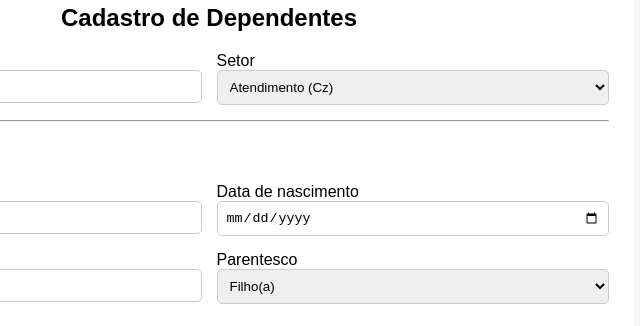
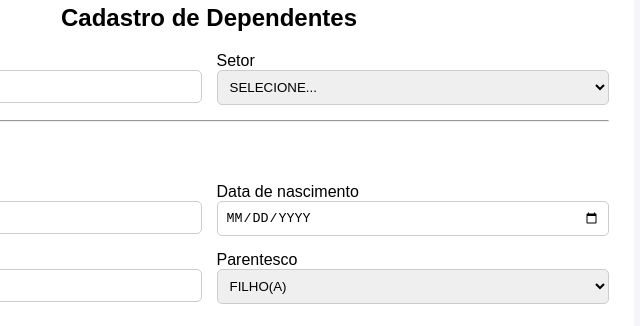
Before and after one commit to tiaghopba-wq/formulario-dependentes, a plain HTML site: page index.html in a window 1280 px wide. Shown: the part 177-503 px from the top of the page, 431-1071 px from the left. Drawn offline with Linux system fonts and the light colour scheme.

Commit message:
Update V3 index.html

```diff
--- a/index.html
+++ b/index.html
@@ -45,6 +45,7 @@ input, select {
     padding: 8px;
     border: 1px solid #ccc;
     border-radius: 5px;
+    text-transform: uppercase;
 }
 
 button {
@@ -92,56 +93,25 @@ button {
 <div class="form-row">
     <div class="form-group">
         <label>Nome do Colaborador</label>
-        <input type="text" name="colaborador" required>
+        <input type="text" name="colaborador" oninput="maiusculo(this)" required>
     </div>
 
     <div class="form-group">
-            <label>Setor</label>
-            <select name="setor" required>
-                <option>Atendimento (Cz)</option>
-                <option>Atendimento (Jn)</option>
-                <option>Atendimento (Ita)</option>
-                <option>Atendimento (Art)</option>
-                <option>Atendimento (Goi)</option>
-                <option>Atendimento (CPi)</option>
-                <option>Comercial (Cz)</option>
-                <option>Comercial (Jn)</option>
-                <option>Comercial (Ita)</option>
-                <option>Comercial (Art)</option>
-                <option>Comercial (Goi)</option>
-                <option>Comercial (CPi)</option>
-                <option>Contratos (Cz)</option>
-                <option>Estoque (Cz)</option>
-                <option>Estoque (Jn)</option>
-                <option>Estoque (Ita)</option>
-                <option>Estoque (Art)</option>
-                <option>Faturamento (Cz)</option>
-                <option>Faturamento (Jn)</option>
-                <option>Faturamento (Ita)</option>
-                <option>Faturamento (Art)</option>
-                <option>Financeiro (Cz)</option>
-                <option>Financeiro (Jn)</option>
-                <option>Financeiro (Ita)</option>
-                <option>Financeiro (Art)</option>
-                <option>Laboratório de Apoio (Cz)</option>
-                <option>NAC (Cz)</option>
-                <option>NAC (Jn)</option>
-                <option>NAC (Ita)</option>
-                <option>NAC (Art)</option>
-                <option>NTO (Cz)</option>
-                <option>NTO (Jn)</option>
-                <option>NTO (Ita)</option>
-                <option>NTO (Art)</option>
-                <option>Patrimônio/Manutenção (Cz)</option>
-                <option>Qualidade (Cz)</option>
-                <option>Qualidade (Jn)</option>
-                <option>Qualidade (Ita)</option>
-                <option>Qualidade (Art)</option>
-                <option>Suprimentos (Cz)</option>
-                <option>Suprimentos (Jn)</option>
-                <option>Suprimentos (Ita)</option>
-                <option>Suprimentos (Art)</option>
-                <option>Tecnologia da Informação (Cz)</option>
+        <label>Setor</label>
+        <select name="setor" required>
+            <option value="">Selecione...</option>
+            <option>ATENDIMENTO (CZ)</option>
+            <option>ATENDIMENTO (JN)</option>
+            <option>ATENDIMENTO (ITA)</option>
+            <option>ATENDIMENTO (ART)</option>
+            <option>ATENDIMENTO (GOI)</option>
+            <option>ATENDIMENTO (CPI)</option>
+            <option>COMERCIAL (CZ)</option>
+            <option>COMERCIAL (JN)</option>
+            <option>COMERCIAL (ITA)</option>
+            <option>COMERCIAL (ART)</option>
+            <option>COMERCIAL (GOI)</option>
+            <option>COMERCIAL (CPI)</option>
         </select>
     </div>
 </div>
@@ -160,6 +130,10 @@ button {
 
 let contador = 0;
 
+function maiusculo(campo) {
+    campo.value = campo.value.toUpperCase();
+}
+
 function addDependente() {
     contador++;
 
@@ -172,7 +146,7 @@ function addDependente() {
         <div class="form-row">
             <div class="form-group">
                 <label>Nome</label>
-                <input type="text" name="nome_${contador}" required>
+                <input type="text" name="nome_${contador}" oninput="maiusculo(this)" required>
             </div>
 
             <div class="form-group">
@@ -190,11 +164,11 @@ function addDependente() {
             <div class="form-group">
                 <label>Parentesco</label>
                 <select name="parentesco_${contador}">
-                    <option>Filho(a)</option>
-                    <option>Cônjuge</option>
-                    <option>Avô</option>
-                    <option>Avó</option>
-                    <option>Outro</option>
+                    <option>FILHO(A)</option>
+                    <option>CÔNJUGE</option>
+                    <option>AVÔ</option>
+                    <option>AVÓ</option>
+                    <option>OUTRO</option>
                 </select>
             </div>
         </div>
@@ -252,23 +226,34 @@ document.getElementById("form").addEventListener("submit", function(e) {
     }
 
     btn.disabled = true;
-    status.innerText = "Enviando...";
+    status.innerText = "ENVIANDO...";
+
+    let formData = new FormData(this);
+
+    // 🔥 NÃO ALTERA CPF E DATA
+    for (let [key, value] of formData.entries()) {
+        if (key.startsWith("cpf") || key.startsWith("data")) continue;
+
+        if (typeof value === "string") {
+            formData.set(key, value.toUpperCase());
+        }
+    }
 
     fetch("https://script.google.com/macros/s/AKfycbxQM1RDwOMmDDoHZnatODOsRQV9N8NsvkG4fYlxOXYYwibGQySrFKoENZulZ1rxRQg/exec", {
         method: "POST",
-        body: new FormData(this)
+        body: formData
     })
     .then(res => res.text())
     .then(result => {
 
         if (result.startsWith("CPF_DUPLICADO")) {
             let nome = result.split("|")[1];
-            status.innerText = "❌ CPF já vinculado a " + nome;
+            status.innerText = "❌ CPF JÁ VINCULADO A " + nome;
             btn.disabled = false;
             return;
         }
 
-        status.innerText = "✅ Enviado com sucesso!";
+        status.innerText = "✅ ENVIADO COM SUCESSO!";
         setTimeout(() => location.reload(), 1500);
     });
 });
```
